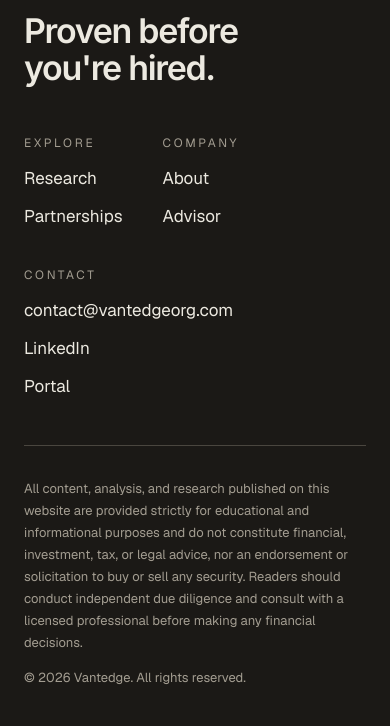
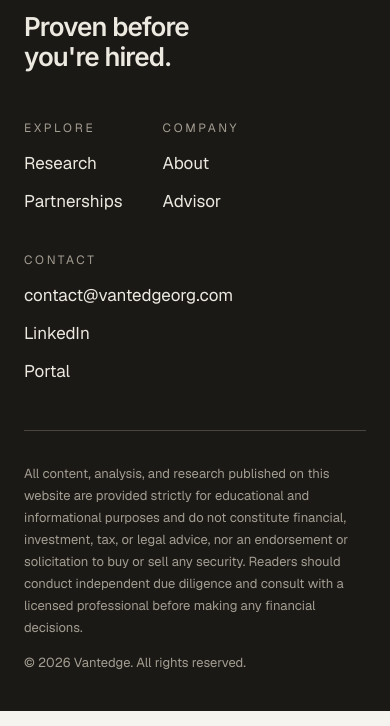
Before and after one commit to vantedgeorg/Vantedge-website, a plain HTML site: page index.html in a window 390 px wide. Shown: the part 8808-9534 px from the top of the page. Drawn offline with nearby package versions, Linux system fonts and the light colour scheme; a script that the page names is missing.

Commit message:
Smaller footer tagline
Co-Authored-By: Claude Opus 5.5 <noreply@anthropic.com>

```diff
--- a/index.html
+++ b/index.html
@@ -53,7 +53,7 @@
   .lockup{display:flex;align-items:center;gap:14px}
   .lockup img{width:30px;height:30px}
   .lockup span{font-family:var(--serif);font-size:26px;letter-spacing:2.86px;text-transform:uppercase;color:var(--cream)}
-  .f-brand .tag-line{font-family:var(--inter);font-weight:600;font-size:44px;line-height:1.1;letter-spacing:-1.32px;color:var(--cream)}
+  .f-brand .tag-line{font-family:var(--inter);font-weight:600;font-size:30px;line-height:1.15;letter-spacing:-.9px;color:var(--cream)}
   .f-cols{display:flex;gap:96px;white-space:nowrap}
   .f-cols div{display:flex;flex-direction:column;gap:16px}
   .f-cols h4{font-weight:400;font-size:12px;letter-spacing:2.64px;text-transform:uppercase;color:var(--dark-label);line-height:normal}
@@ -71,7 +71,7 @@
     .menu-toggle{display:grid;place-items:center;width:42px;height:42px;border-radius:50%;border:1px solid rgba(255,255,255,.6);background:rgba(251,250,246,.5);-webkit-backdrop-filter:blur(12px);backdrop-filter:blur(12px)}
     footer .frame{padding:64px 24px 40px;gap:48px}
     .f-top{flex-direction:column;gap:48px}
-    .f-brand .tag-line{font-size:34px}
+    .f-brand .tag-line{font-size:26px}
     .f-cols{flex-wrap:wrap;gap:40px}
   }
 </style>
```
Also changed, not shown: research.html (+2 -2 lines), waitlist.html (+2 -2 lines).
